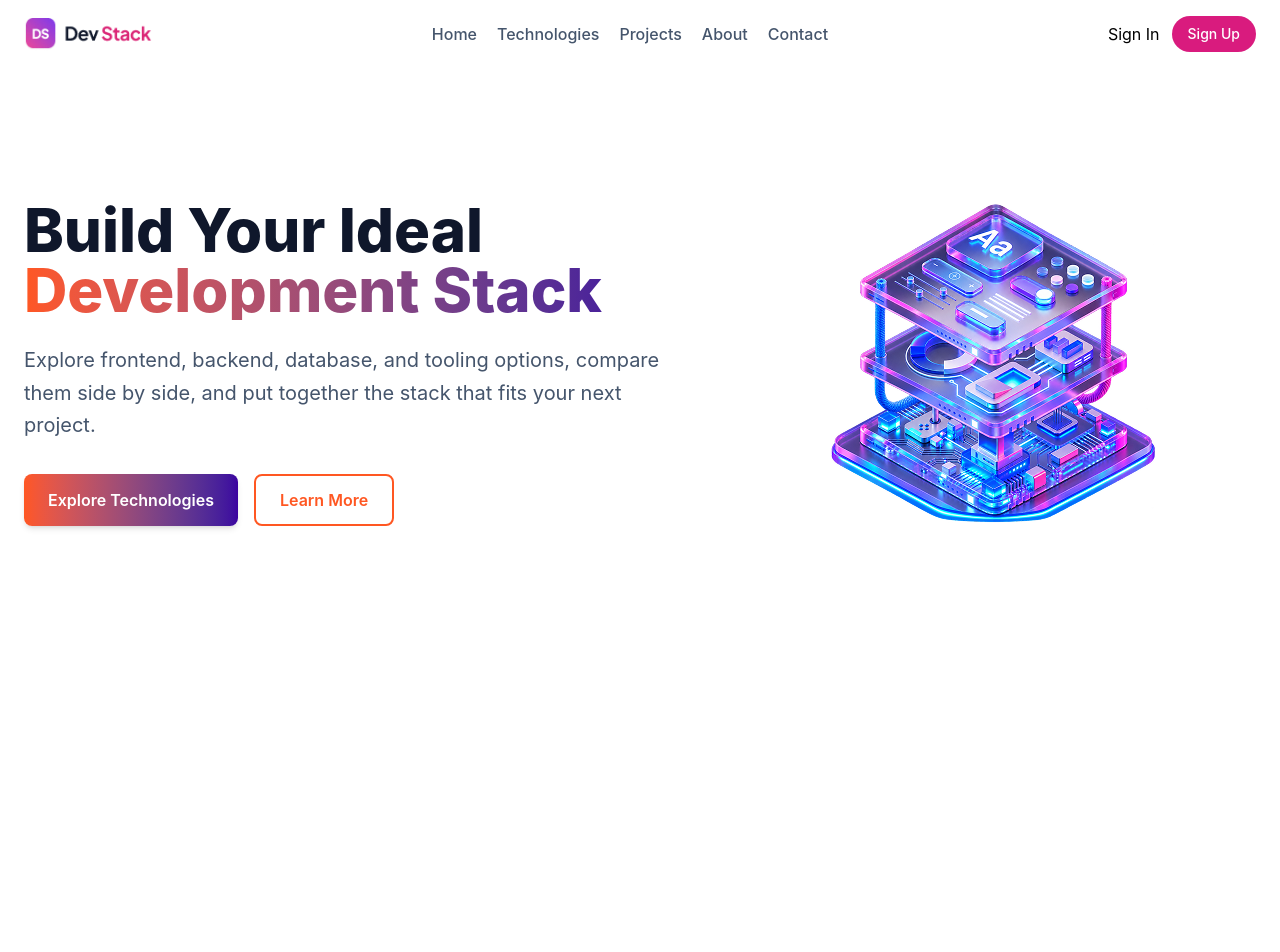
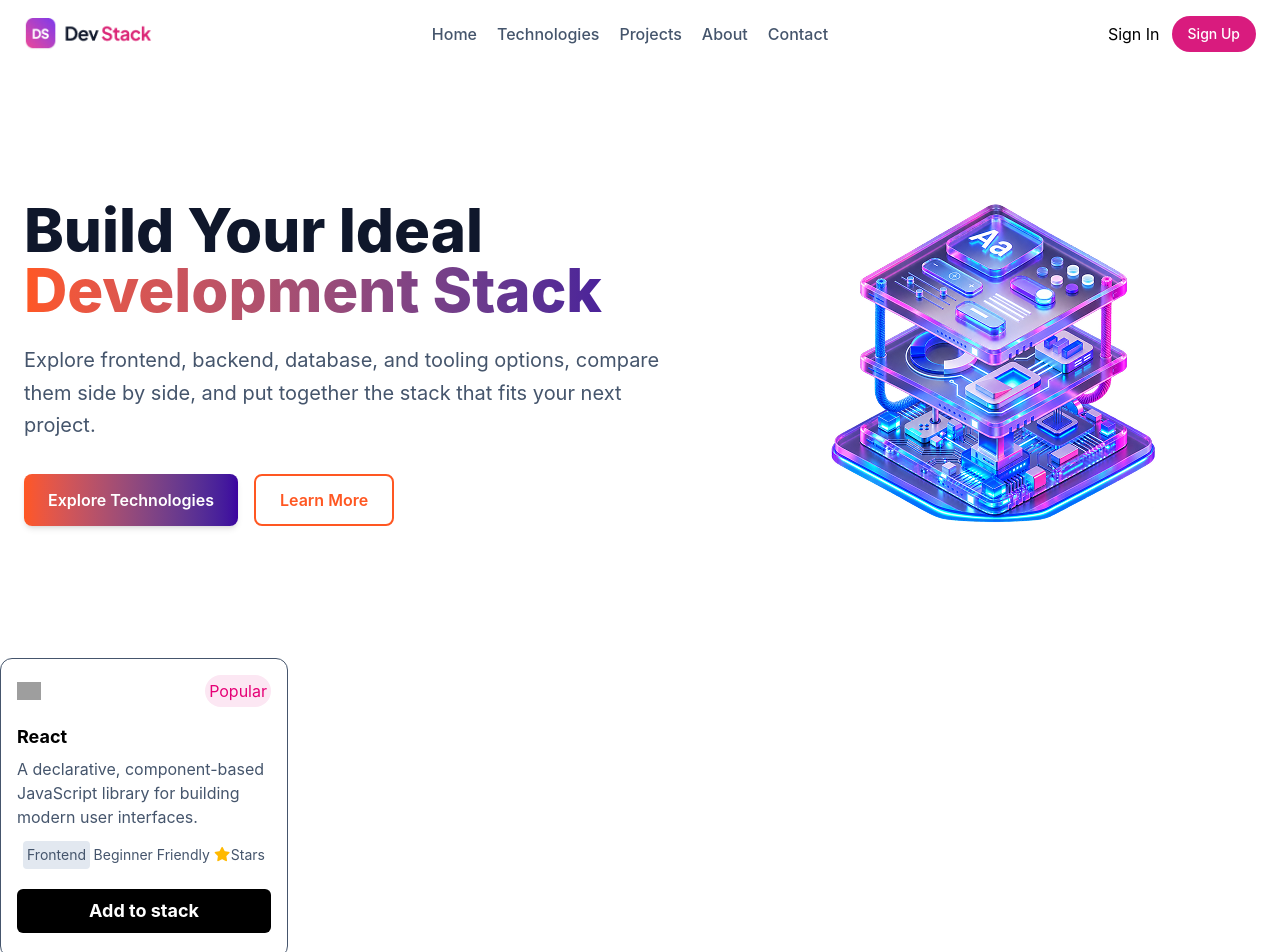
Before and after one commit to Minul-lab/Devstack, a React (Vite) app: page / in a window 1280 px wide. Shown: the top 952 px of the page. Before the commit the page ends 800 px from the top, so only its background shows below. Built offline with nearby package versions, Linux system fonts and the light colour scheme; grey boxes are pictures that could not be loaded.

Commit message:
created only one Technology Card but hard coded, didn't receive any data yet

```diff
--- a/index.html
+++ b/index.html
@@ -3,6 +3,13 @@
   <head>
     <meta charset="UTF-8" />
     <link rel="icon" type="image/svg+xml" href="/favicon.svg" />
+    <link
+      rel="stylesheet"
+      href="https://cdnjs.cloudflare.com/ajax/libs/font-awesome/7.3.1/css/all.css"
+      integrity="sha512-x9WwyMYBnlXMNQ6kQ/Lyzu1NqIhLQKL5Oq6xByfXuRj7s9CskyCbLv/1IjqzJmXwFXWr0ov6jBV7Qbc0hh9nHg=="
+      crossorigin="anonymous"
+      referrerpolicy="no-referrer"
+    />
     <meta name="viewport" content="width=device-width, initial-scale=1.0" />
     <title>devstack</title>
   </head>
--- a/src/App.tsx
+++ b/src/App.tsx
@@ -1,11 +1,14 @@
 import Navbar from "./components/Navbar";
 import Hero from "./components/Herosection";
+import Card from "./components/technologyCard";
+
 
 function App() {
   return(
     <>
       <Navbar/>
       <Hero/>
+      <Card></Card>
     </>
   ) ;
 }
--- /dev/null
+++ b/src/components/technologies.tsx
@@ -0,0 +1,25 @@
+function Card() {
+    return (
+      <section>
+        <div>
+          <img src="" alt="logo" />
+          <p>Popular</p>
+        </div>
+        <div>
+          <h1>React</h1>
+          <p>
+            A declarative, component-based JavaScript library for building
+            modern user interfaces.
+          </p>
+          <div>
+            <p>Frontend</p>
+            <p>Beginner Friendly</p>
+            <p>Stars</p>
+          </div>
+          <button>Add to stack</button>
+        </div>
+      </section>
+    );
+}
+
+export default Card;
--- /dev/null
+++ b/src/components/technologyCard.tsx
@@ -0,0 +1,48 @@
+interface cardProps {
+    id: string
+    name:string
+    category:string
+    description:string
+    icon:string
+    rating:number
+    difficulty:string
+    badge:string
+
+}
+
+
+function Card() {
+  return (
+    <section className="bg-white border border-slate-600 rounded-xl w-2xs flex-col p-2">
+      <div className="flex justify-between items-center mx-2 my-2">
+        <img
+          className="w-6"
+          src="https://icon.icepanel.io/Technology/svg/React.svg"
+          alt="logo"
+        />
+        <p className="text-pink-600 bg-pink-100 p-1 rounded-full">Popular</p>
+      </div>
+      <div className="flex-col p-2">
+        <h1 className="text-lg font-bold">React</h1>
+        <p className="text-slate-600 my-1.5">
+          A declarative, component-based JavaScript library for building modern
+          user interfaces.
+        </p>
+        <div className="flex justify-between items-center mx-1.5 my-3">
+          <p className="text-sm text-slate-600 bg-slate-200 p-1 rounded-sm">
+            Frontend
+          </p>
+          <p className="text-sm text-slate-600">Beginner Friendly</p>
+          <p className="text-sm text-slate-600">
+            <i className="fa-solid fa-star text-amber-400"></i>Stars
+          </p>
+        </div>
+        <button className="bg-black text-white text-lg font-bold w-full  my-2 rounded-md p-2">
+          Add to stack
+        </button>
+      </div>
+    </section>
+  );
+}
+
+export default Card;
```
Also changed, not shown: src/components/yourStack.tsx (added).
